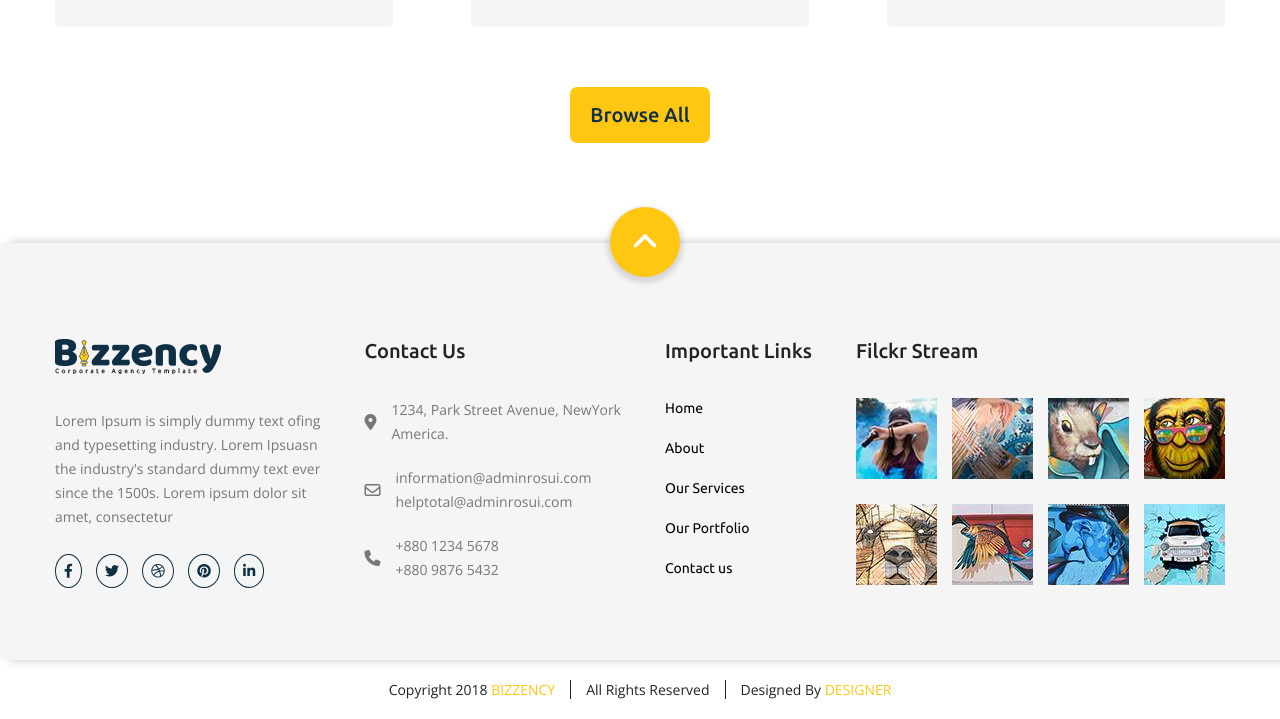
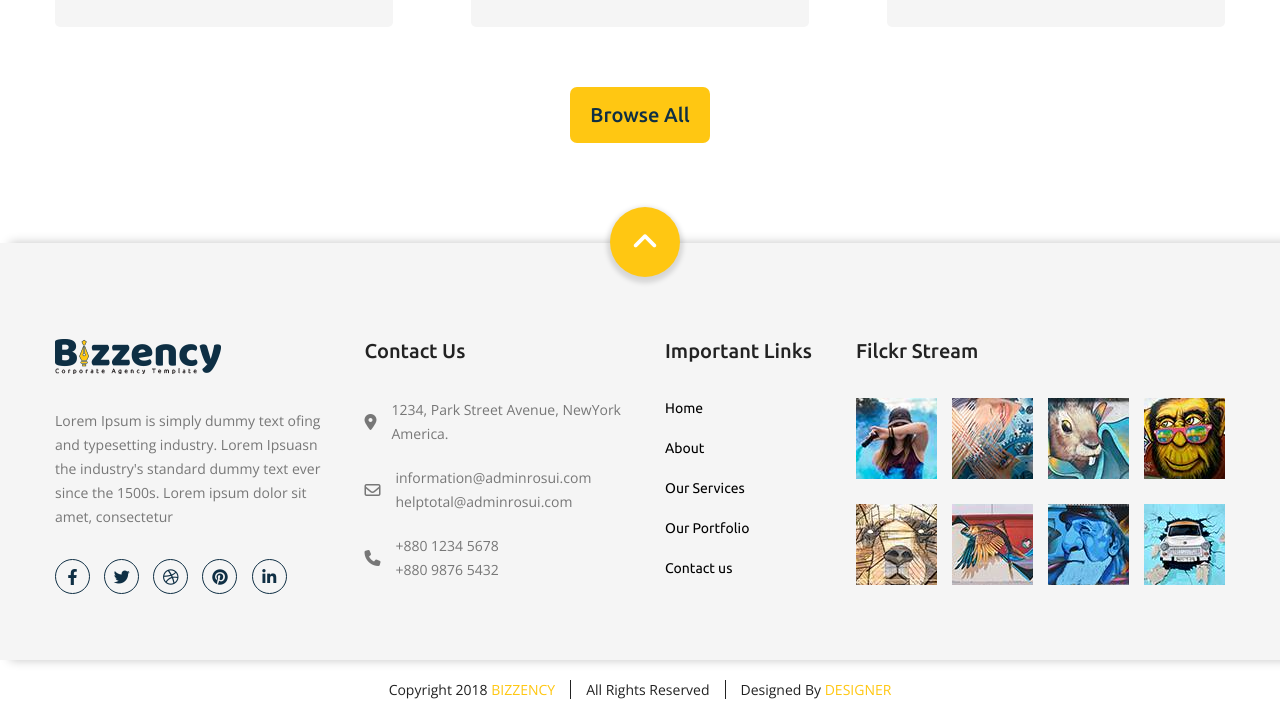
Before and after one commit to atikulis19/Bizzency1, a plain HTML site: page index.html in a window 1280 px wide. Shown: the part 4455-5174 px from the top of the page. Drawn offline with nearby package versions, Linux system fonts and the light colour scheme.

Commit message:
Update style.css

```diff
--- a/css/style.css
+++ b/css/style.css
@@ -792,14 +792,16 @@ a{
 }
 
 #footer .row .footer-box .social_icon a{
+    display: inline-block;
     margin-right: 10px;
     color: var(--primary-color);
-    width: 40px;
-    height: 40px;
+    width: 35px;
+    height: 35px;
     border: 1px solid var(--primary-color);
     border-radius: 50%;
-    font-size: 14px;
-    padding: 8px 8px;
+    font-size: 16px;
+    text-align: center;
+    line-height: 35px;
     transition: 0.5s;
 }
 #footer .row .footer-box .social_icon a:hover{
```
